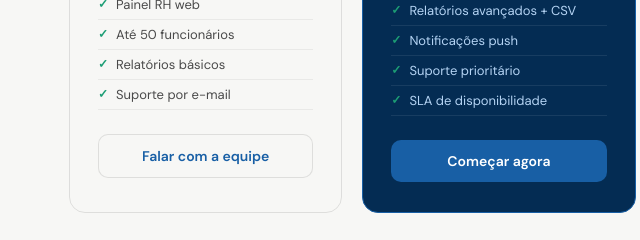
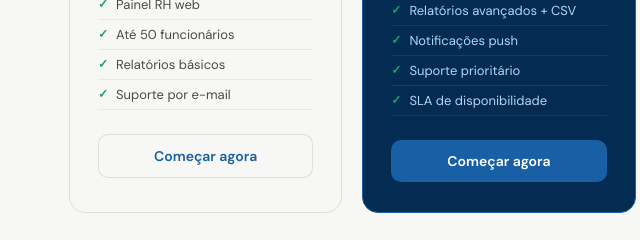
Before and after one commit to myke66/verumdoc-site, a plain HTML site: page index.html in a window 1280 px wide. Shown: the part 3420-3660 px from the top of the page, 21-661 px from the left. Drawn offline with Linux system fonts and the light colour scheme.

Commit message:
fix botao comecar agora

```diff
--- a/index.html
+++ b/index.html
@@ -311,7 +311,7 @@
           <li>Relatórios básicos</li>
           <li>Suporte por e-mail</li>
         </ul>
-        <a href="mailto:contato@verumdoc.com.br" class="btn-plan">Falar com a equipe</a>
+        <a href="mailto:contato@verumdoc.com.br" class="btn-plan">Começar agora</a>
       </div>
       <div class="plan featured">
         <span class="plan-badge">Profissional</span>
```
